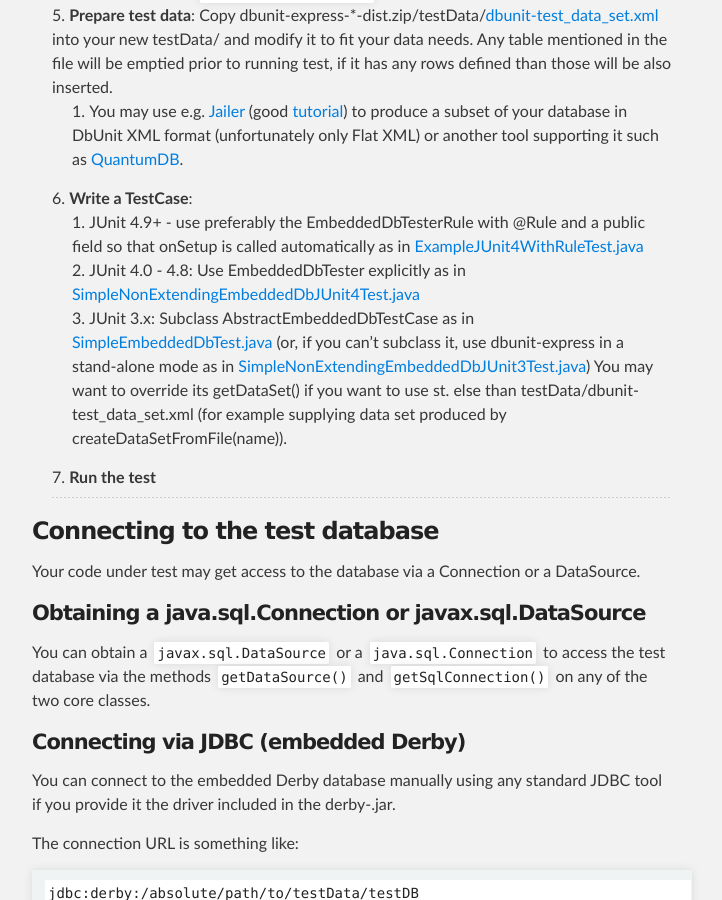
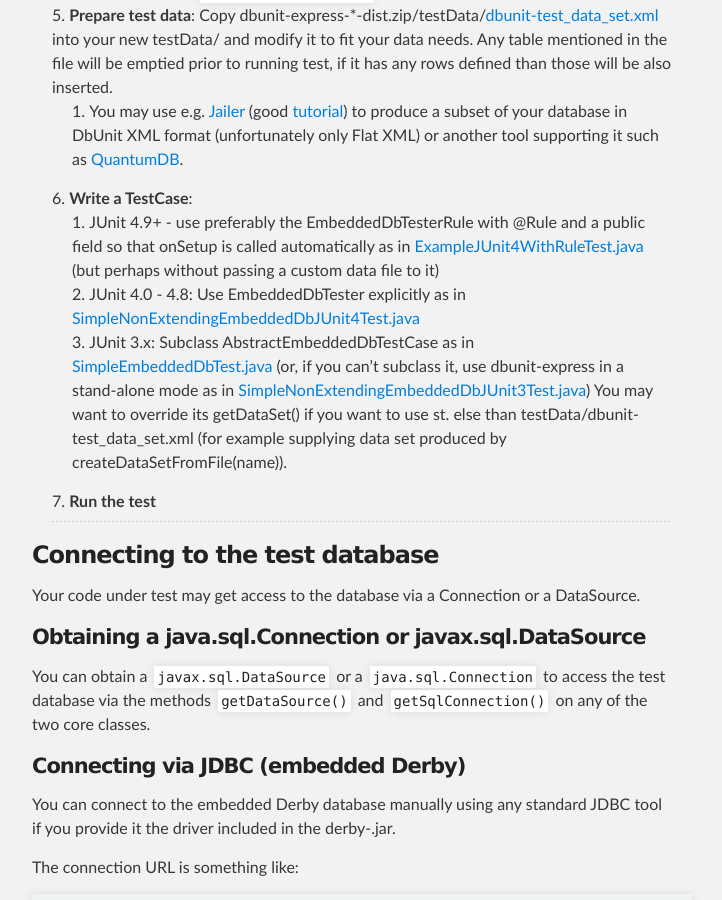
Before and after one commit to holyjak/dbunit-express, a Jekyll site: the page built from index.md, in a window 1280 px wide and 900 px high, scrolled down 2075 px. Shown: the whole window, without its empty margins (288-1010 px from the left). Built offline with Jekyll 4.4.1, drawn with Linux system fonts in a browser that asks for light colours; Markdown is read by kramdown in place of the engine named in the settings.

Commit message:
Comment to the example test

```diff
--- a/index.md
+++ b/index.md
@@ -74,7 +74,8 @@ Note: you may prefer to download the *-dist.zip* file over the standard Maven do
 5. **Prepare test data**: Copy dbunit-express-\*-dist.zip/testData/[dbunit\-test\_data\_set.xml][0] into your new testData/ and modify it to fit your data needs. Any table mentioned in the file will be emptied prior to running test, if it has any rows defined than those will be also inserted.
     * You may use e.g. [Jailer][3] (good [tutorial][4]) to produce a subset of your database in DbUnit XML format (unfortunately only Flat XML) or another tool supporting it such as [QuantumDB][5].
 6. **Write a TestCase**:
-    1.  JUnit 4.9+ - use preferably the EmbeddedDbTesterRule with @Rule and a public field so that onSetup is called automatically as in [ExampleJUnit4WithRuleTest.java][6]
+    1.  JUnit 4.9+ - use preferably the EmbeddedDbTesterRule with @Rule and a public field so that onSetup is called automatically as in [ExampleJUnit4WithRuleTest.java][6] (but perhaps without passing
+        a custom data file to it)
     2.  JUnit 4.0 - 4.8: Use EmbeddedDbTester explicitly as in [SimpleNonExtendingEmbeddedDbJUnit4Test.java][7]
     3.  JUnit 3.x: Subclass AbstractEmbeddedDbTestCase as in [SimpleEmbeddedDbTest.java][8] (or, if you can't subclass it, use dbunit-express in a stand-alone mode as in [SimpleNonExtendingEmbeddedDbJUnit3Test.java][9])  You may want to override its getDataSet() if you want to use st. else than testData/dbunit-test\_data\_set.xml (for example supplying data set produced by createDataSetFromFile(name)).
 7. **Run the test**
```
